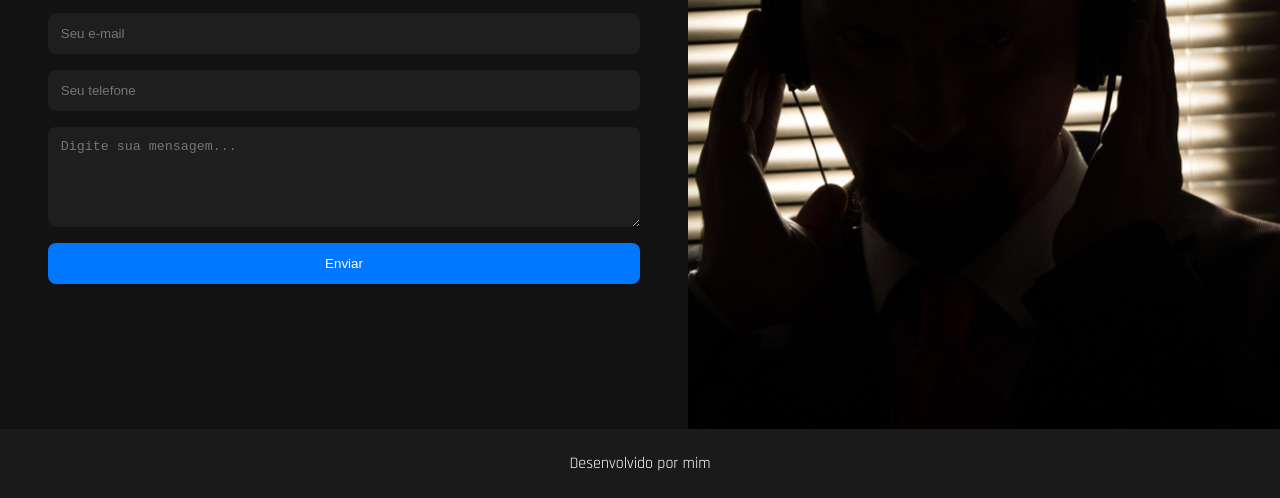
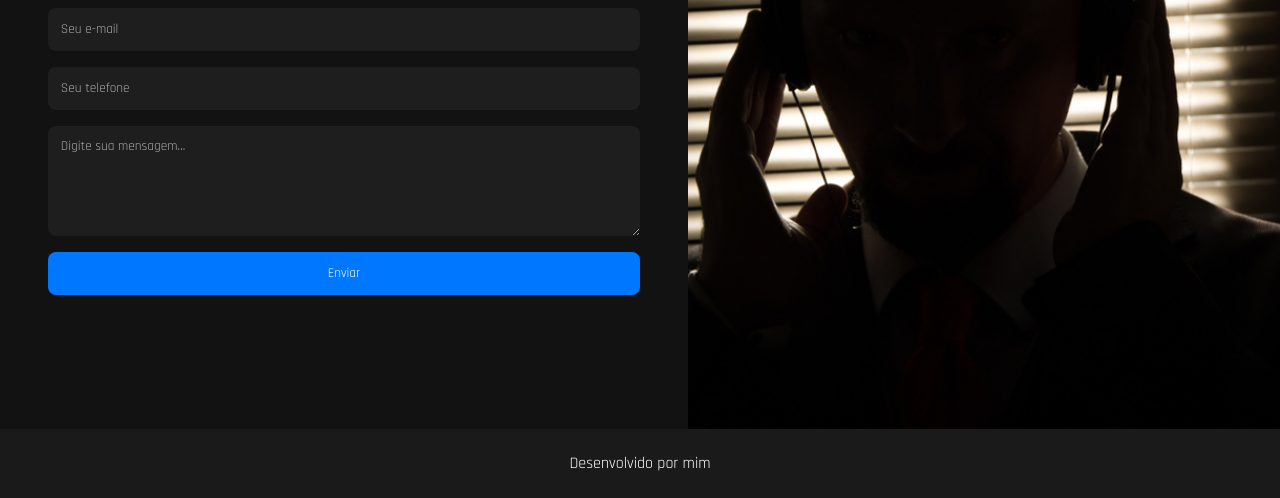
Before and after one commit to cesar-55/Trabalho, a plain HTML site: page contato.html in a window 1280 px wide. Shown: the part 321-819 px from the top of the page. Drawn offline with Linux system fonts and the light colour scheme.

Commit message:
Trabalho-final=final

```diff
--- a/contato.html
+++ b/contato.html
@@ -24,6 +24,7 @@
 
     .contato-form h1 {
       margin-bottom: 1.5rem;
+      font-family: 'Rajdhani', sans-serif;
     }
 
     .contato-form form {
@@ -39,11 +40,31 @@
       border-radius: 8px;
       background-color: #1e1e1e;
       color: #fff;
+      transition: transform 0.3s, color 0.3s, box-shadow 0.3s;
+      font-family: 'Rajdhani', sans-serif;
+    }
+
+    .contato-form input::placeholder,
+    .contato-form textarea::placeholder {
+      color: #aaa;
+      transition: color 0.3s;
+    }
+
+    .contato-form input:hover,
+    .contato-form textarea:hover {
+      transform: scale(1.03);
+      color: #00aaff;
+      box-shadow: 0 0 12px rgba(0, 170, 255, 0.4);
+    }
+
+    .contato-form input:hover::placeholder,
+    .contato-form textarea:hover::placeholder {
+      color: #00aaff;
     }
 
     .contato-form input:focus,
     .contato-form textarea:focus {
-      outline: 1px solid #0077ff;
+      outline: 1px solid #00aaff;
     }
 
     .contato-form button {
@@ -53,13 +74,19 @@
       border-radius: 8px;
       color: #fff;
       cursor: pointer;
+      transition: background-color 0.3s;
+      font-family: 'Rajdhani', sans-serif;
+    }
+
+    .contato-form button:hover {
+      background-color: #00aaff;
     }
 
     .contato-img {
-  flex: 1;
-  background: url('imagens/ag_60_111-jpg.jpg') no-repeat center center;
-  background-size: cover;
-}
+      flex: 1;
+      background: url('imagens/ag_60_111-jpg.jpg') no-repeat center center;
+      background-size: cover;
+    }
 
     @media (max-width: 768px) {
       .contato-container {
@@ -71,7 +98,6 @@
       }
     }
 
-
     footer {
       background-color: rgba(31, 31, 31, 0.7);
       text-align: center;
@@ -80,7 +106,6 @@
       margin-top: auto;
       font-family: 'Rajdhani', sans-serif;
     }
-
   </style>
 </head>
 <body>
```
